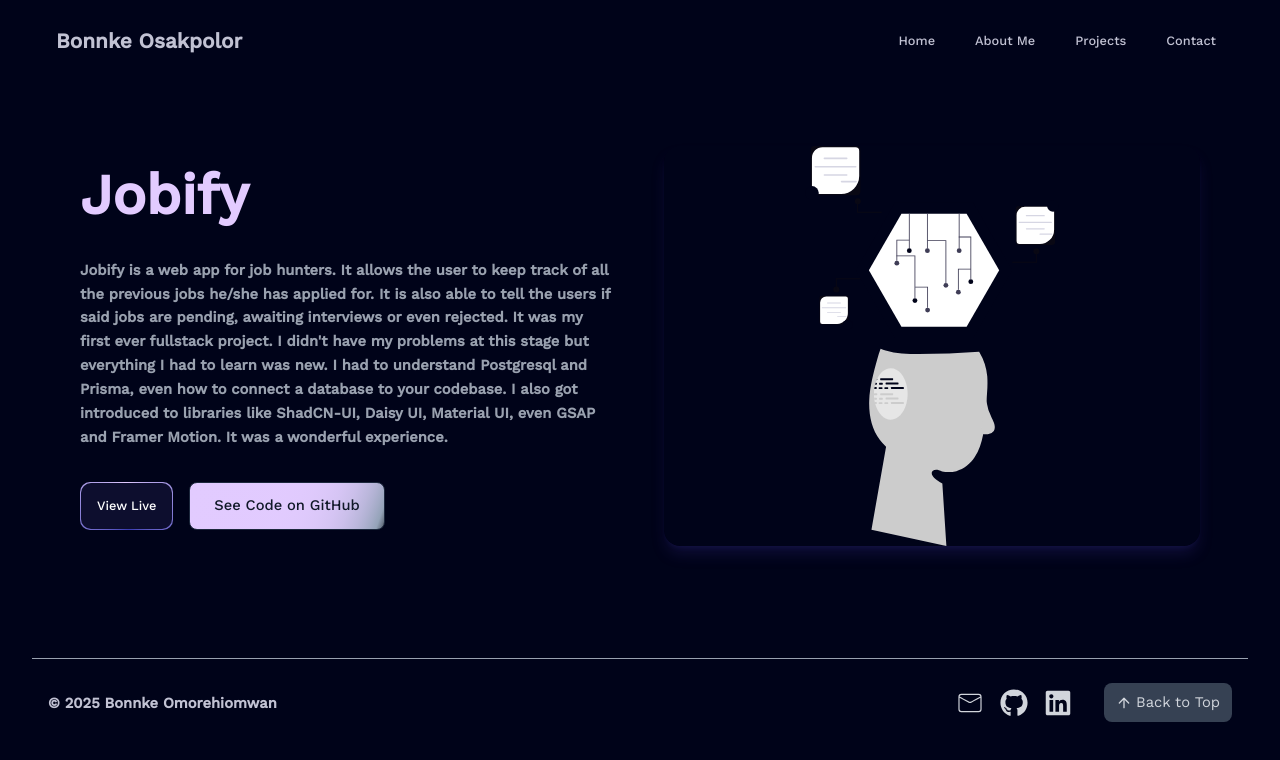
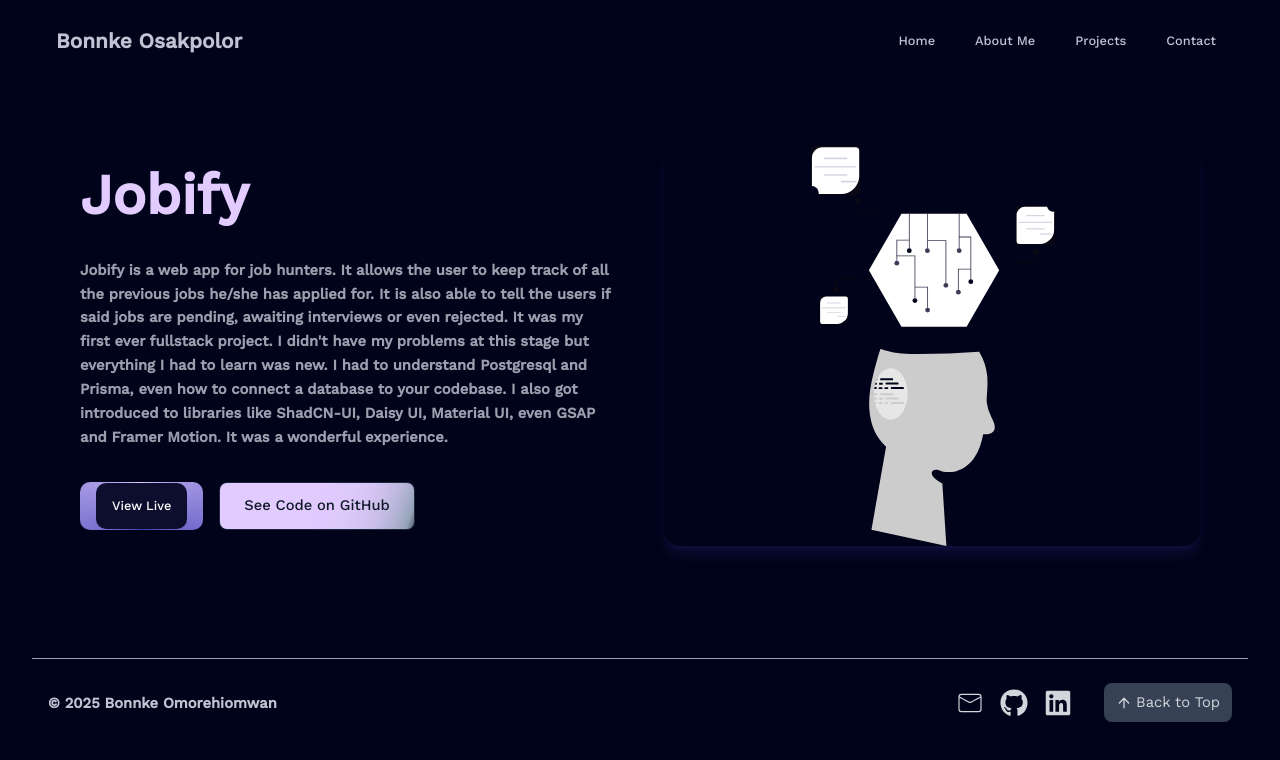
Before and after one commit to bonnke2022/portfolio, a Next.js app: page /0 in a window 1280 px wide. Shown: the top 760 px of the page. Built offline with nearby package versions, Linux system fonts and the light colour scheme.

Commit message:
fix padding

```diff
--- a/app/[id]/page.tsx
+++ b/app/[id]/page.tsx
@@ -49,7 +49,7 @@
             transition={{ delay: 0.4, duration: 0.5 }}
           >
             {/* View Live Button */}
-            <button className="relative inline-flex h-12 overflow-hidden rounded-lg p-[1px] focus:outline-none focus:ring-2 focus:ring-indigo-400 focus:ring-offset-2 focus:ring-offset-[#000319] transform hover:-translate-y-1 transition duration-300">
+            <button className="relative inline-flex h-12 overflow-hidden rounded-lg p-[1px] px-4 focus:outline-none focus:ring-2 focus:ring-indigo-400 focus:ring-offset-2 focus:ring-offset-[#000319] transform hover:-translate-y-1 transition duration-300">
               <span className="absolute inset-[-1000%] animate-[spin_2s_linear_infinite] bg-[conic-gradient(from_90deg_at_50%_50%,#E2CBFF_0%,#393BB2_50%,#E2CBFF_100%)]" />
               <span className="inline-flex h-full w-full cursor-pointer items-center justify-center rounded-lg bg-[#0D0E2E] px-4 py-1 text-sm font-medium text-white backdrop-blur-3xl">
                 <Link
```
